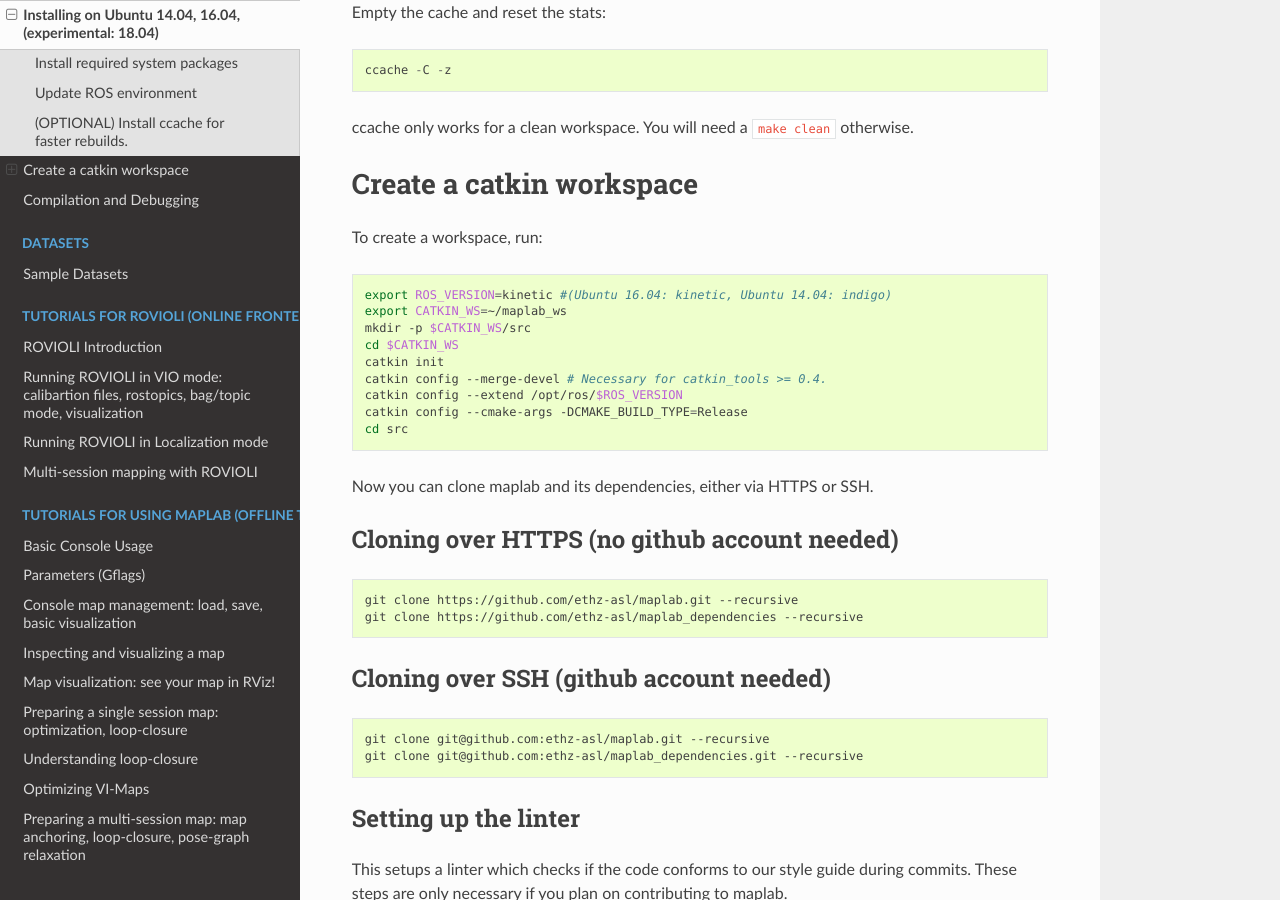
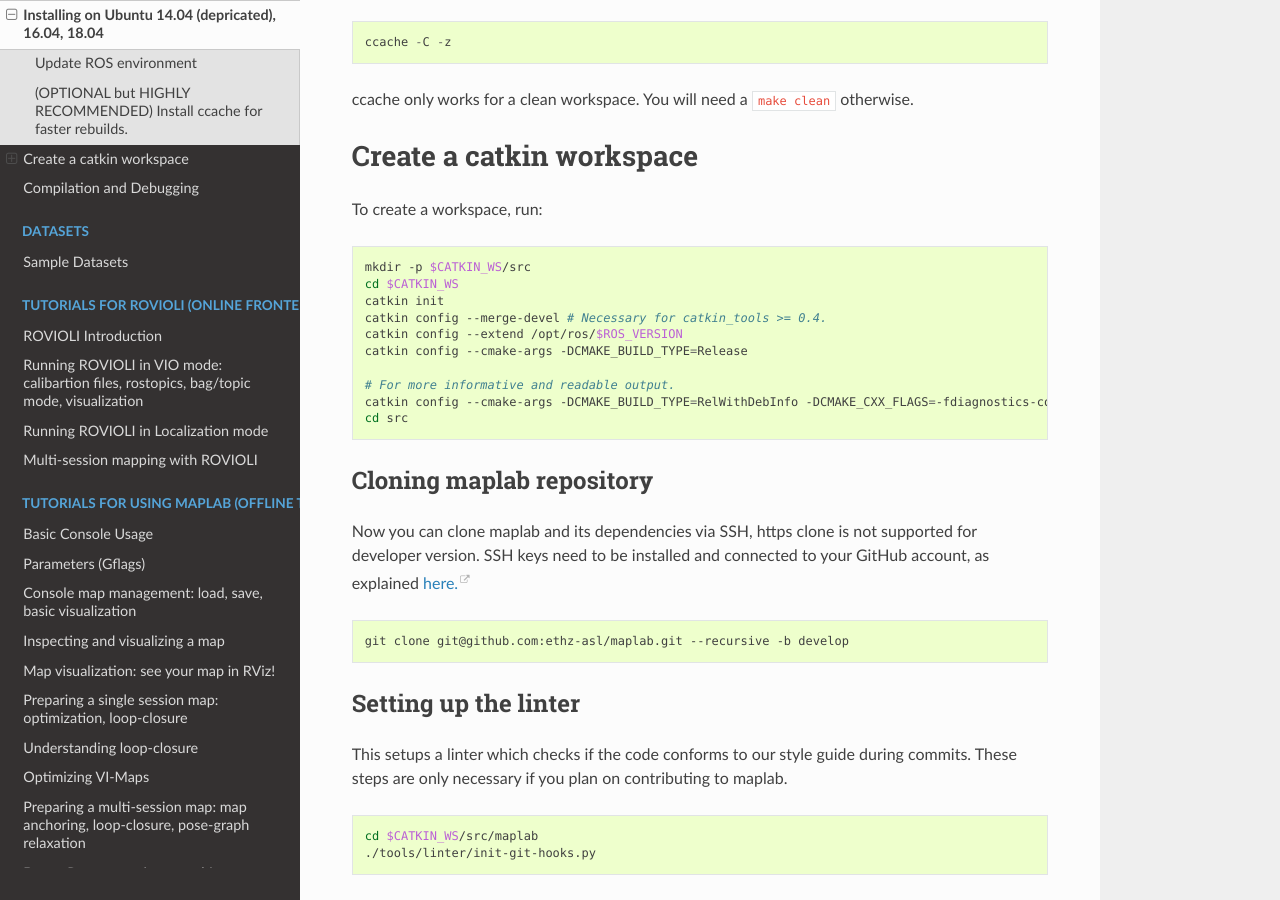
Before and after one commit to ethz-asl/maplab, a Sphinx documentation site: the page built from docs/pages/installation/A_Installation-Ubuntu.md, in a window 1280 px wide and 900 px high, scrolled down 1408 px. Built offline with Sphinx 7.4.7 and the Read the Docs theme 2.0.0, drawn with Linux system fonts in a browser that asks for light colours; pages that are not in the unit, such as notebooks, are missing from menus; some of the changed text lies outside the part shown.

Commit message:
added install script and adapted instructions

````diff
--- a/docs/pages/installation/A_Installation-Ubuntu.md
+++ b/docs/pages/installation/A_Installation-Ubuntu.md
@@ -1,12 +1,14 @@
-## Installing on Ubuntu 14.04, 16.04, (experimental: 18.04)
+## Installing on Ubuntu 14.04 (depricated), 16.04, 18.04
+
+
+```bash
+export UBUNTU_VERSION=$(lsb_release -cs) #(Ubuntu 16.04: xenial, Ubuntu 14.04: trusty, Ubuntu 18.04: bionic)
+export ROS_VERSION=melodic #(Ubuntu 16.04: kinetic, Ubuntu 14.04: indigo, Ubuntu 18.04: melodic)
+export CATKIN_WS=~/maplab_ws
 
 ### Install required system packages
-
 ```bash
 # Install ROS
-export UBUNTU_VERSION=xenial #(Ubuntu 16.04: xenial, Ubuntu 14.04: trusty, Ubuntu 18.04: bionic)
-export ROS_VERSION=kinetic #(Ubuntu 16.04: kinetic, Ubuntu 14.04: indigo, Ubuntu 18.04: melodic)
-
 # NOTE: Follow the official ROS installation instructions for melodic.
 sudo apt install software-properties-common
 sudo add-apt-repository "deb http://packages.ros.org/ros/ubuntu $UBUNTU_VERSION main"
@@ -16,8 +18,7 @@
 
 
 # Install framework dependencies.
-# NOTE: clang-format-3.8 is not available anymore on bionic, install a newer version.
-sudo apt install autotools-dev ccache doxygen dh-autoreconf git liblapack-dev libblas-dev libgtest-dev libreadline-dev libssh2-1-dev pylint clang-format-3.8 python-autopep8 python-catkin-tools python-pip python-git python-setuptools python-termcolor python-wstool libatlas3-base --yes
+sudo apt install autotools-dev ccache doxygen dh-autoreconf git liblapack-dev libblas-dev libgtest-dev libreadline-dev libssh2-1-dev pylint clang-format-3.9 python-autopep8 python-catkin-tools python-pip python-git python-setuptools python-termcolor python-wstool libatlas3-base --yes
 
 sudo pip install requests
 ```
@@ -31,7 +32,7 @@
 source ~/.bashrc
 ```
 
-### (OPTIONAL) Install ccache for faster rebuilds.
+### (OPTIONAL but HIGHLY RECOMMENDED) Install ccache for faster rebuilds.
 ccache is a tool that caches intermediate build files to speed up rebuilds of the same code. On Ubuntu it can be set up with the following command. The max. cache size is set to 10GB and can be adapted in the lines below:
 
 ```bash
@@ -63,29 +64,24 @@
 
 To create a workspace, run:
 ```bash
-export ROS_VERSION=kinetic #(Ubuntu 16.04: kinetic, Ubuntu 14.04: indigo)
-export CATKIN_WS=~/maplab_ws
 mkdir -p $CATKIN_WS/src
 cd $CATKIN_WS
 catkin init
 catkin config --merge-devel # Necessary for catkin_tools >= 0.4.
 catkin config --extend /opt/ros/$ROS_VERSION
 catkin config --cmake-args -DCMAKE_BUILD_TYPE=Release
+
+# For more informative and readable output.
+catkin config --cmake-args -DCMAKE_BUILD_TYPE=RelWithDebInfo -DCMAKE_CXX_FLAGS=-fdiagnostics-color
 cd src
 ```
 
-Now you can clone maplab and its dependencies, either via HTTPS or SSH.
+### Cloning maplab repository
+Now you can clone maplab and its dependencies via SSH, https clone is not supported for developer version.
+SSH keys need to be installed and connected to your GitHub account, as explained [here.](https://help.github.com/en/github/authenticating-to-github/generating-a-new-ssh-key-and-adding-it-to-the-ssh-agent)
 
-### Cloning over HTTPS (no github account needed)
 ```bash
-git clone https://github.com/ethz-asl/maplab.git --recursive
-git clone https://github.com/ethz-asl/maplab_dependencies --recursive
-```
-
-### Cloning over SSH (github account needed)
-```bash
-git clone git@github.com:ethz-asl/maplab.git --recursive
-git clone git@github.com:ethz-asl/maplab_dependencies.git --recursive
+git clone git@github.com:ethz-asl/maplab.git --recursive -b develop
 ```
 
 ### Setting up the linter
````
Also changed, not shown: .gitmodules, 1 other file.
